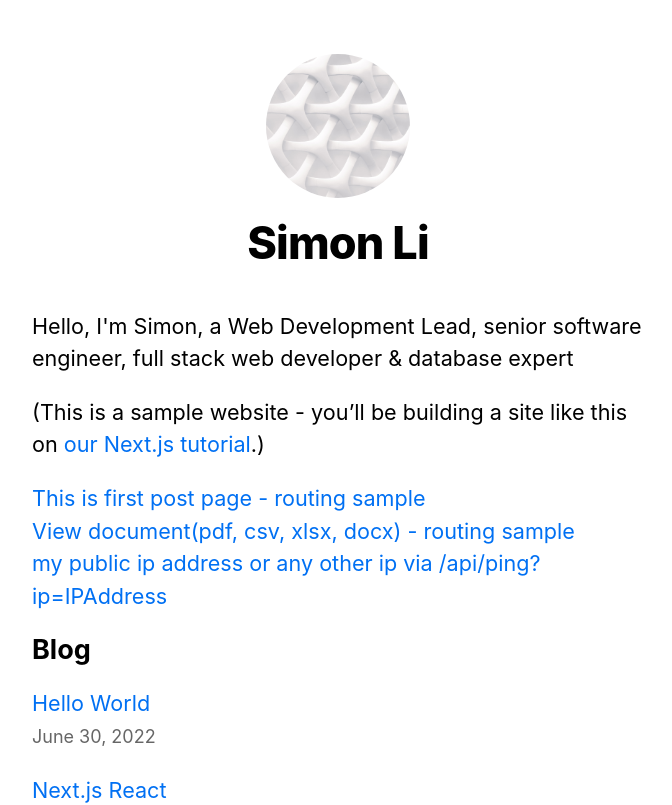
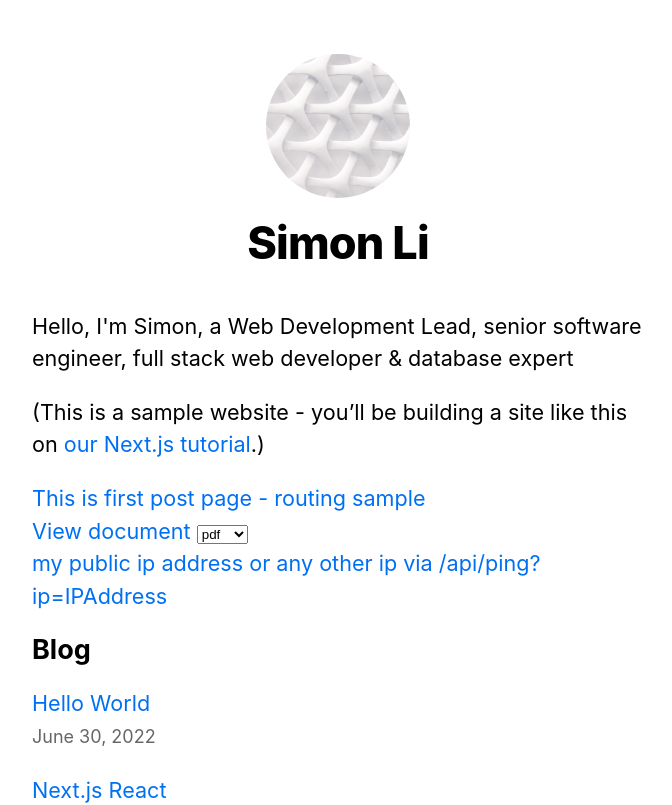
Before and after one commit to shaw1236/nextjs-blog, a Next.js app: page / in a window 1280 px wide. Shown: the top 805 px of the page, without its empty margins (302-974 px from the left). Built offline with nearby package versions, Linux system fonts and the light colour scheme.

Commit message:
Added dynamic document viewing

```diff
--- a/pages/index.js
+++ b/pages/index.js
@@ -1,4 +1,5 @@
 // https://nextjs.org/learn/basics/api-routes
+import { useState } from 'react';
 import Head from 'next/head';
 import Link from 'next/link';
 import Layout, { siteTitle } from '../components/layout';
@@ -6,7 +7,7 @@ import Date from '../components/date';
 import utilStyles from '../styles/utils.module.css';
 
 export default function Home({ allPostsData }) {
-  const doc_type = 'docx'; // pdf, csv, xlsx, docx
+  const [ docType, setDocType ] = useState("pdf");
   return (
     //<Layout home="1"> -- home: "1"
     //<Layout home> -- home: true
@@ -24,9 +25,15 @@ export default function Home({ allPostsData }) {
           <a>This is first post page - routing sample</a>
         </Link>
         <br/>
-        <Link href={`/help/${doc_type}`}>
-          <a>View document(pdf, csv, xlsx, docx) - routing sample</a>
+        <Link href={`/sample/${docType}`}>
+          <a>View document {' '}</a>
         </Link>
+        <select value={docType} onChange={(e) => { setDocType(e.target.value) }} title='select file type'>
+          <option value="pdf">pdf</option>
+          <option value="csv">csv</option>
+          <option value="docx">docx</option>
+          <option value="xlsx">xlsx</option>
+        </select>
         <br/>
         <Link href={`/api/ping`}>
           <a>my public ip address or any other ip via /api/ping?ip=IPAddress</a>
```
Also changed, not shown: pages/sample/[type].js (renamed from pages/help/[type].js, +3 -7 lines).
